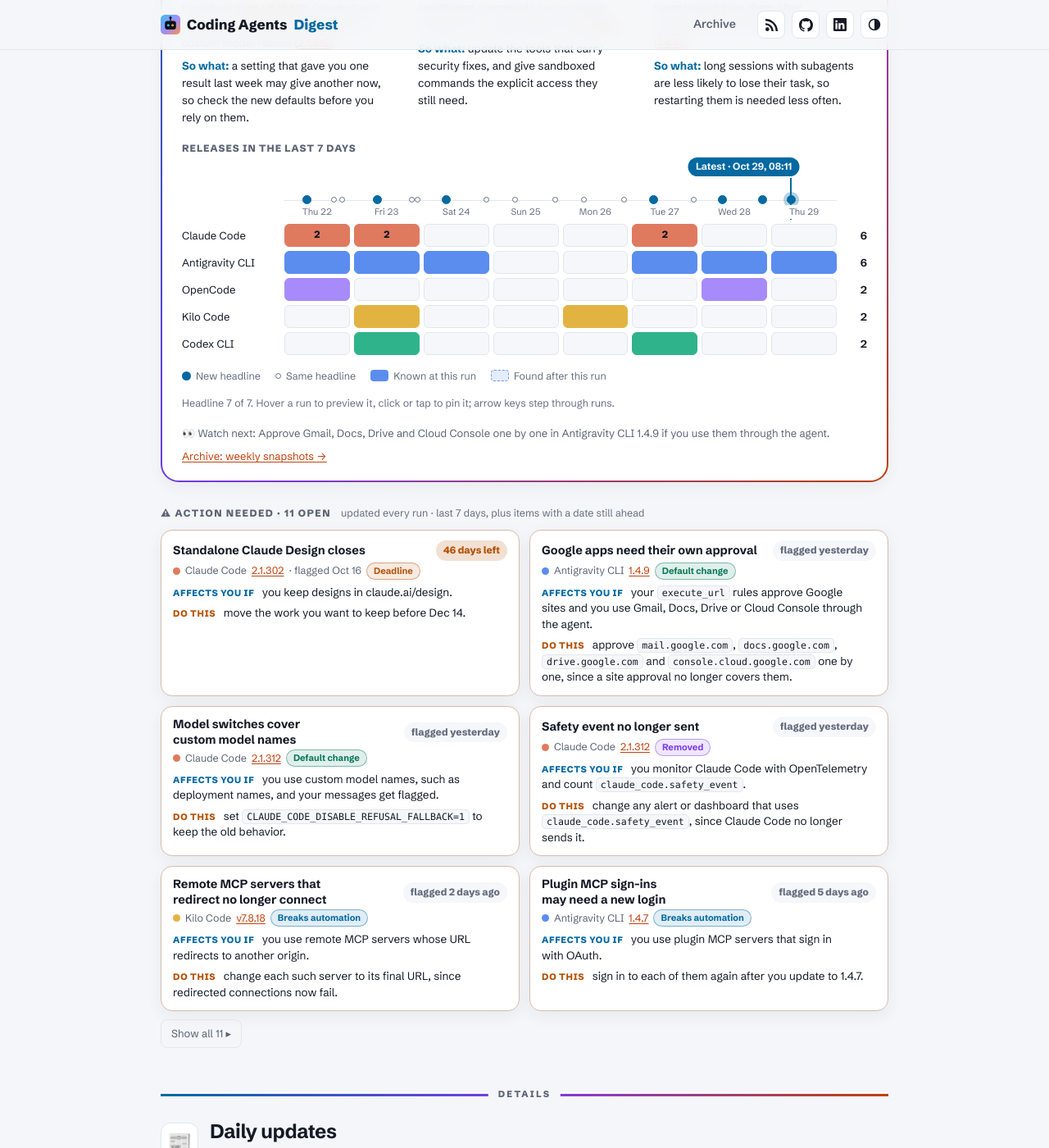
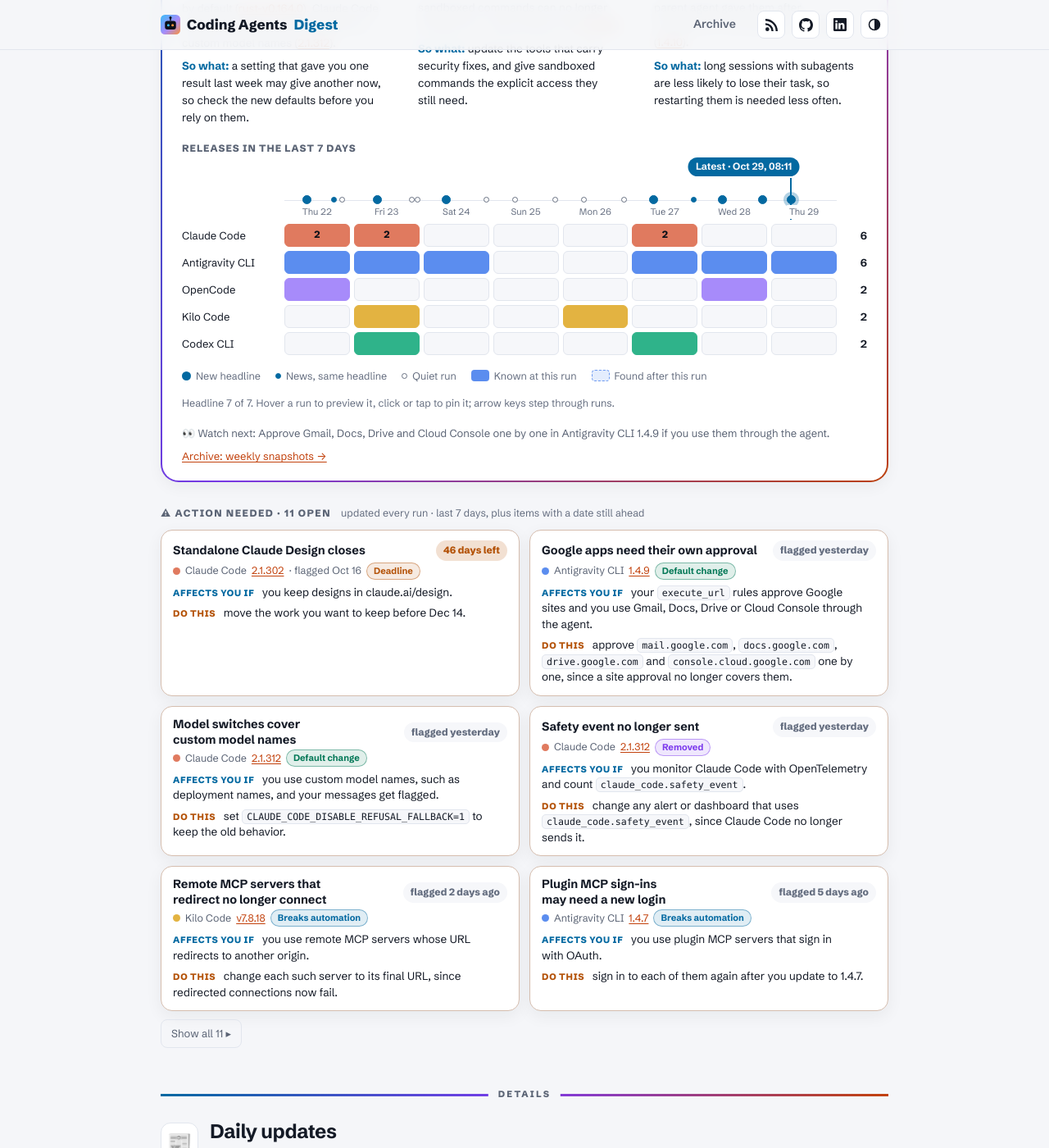
Before and after one commit to IbrahimSobh/coding-agents-digest, a Jekyll site: the page built from docs/index.html, in a window 1280 px wide and 1400 px high, scrolled down 802 px. Shown: the whole window at 82% size. Built offline with Jekyll 4.4.1, drawn with Linux system fonts in a browser that asks for light colours.

Commit message:
Brief replay: three ball types (new headline, news, quiet run)
- Large solid ball: the run wrote a new headline.
- Small solid ball: the run found new releases, but kept the headline.
- Small empty ball: quiet run, no new releases (from the check entry's
  quiet flag, matched by run time).
The legend and each ball's screen-reader label name the type.

Co-Authored-By: Claude Opus 5.5 <noreply@anthropic.com>

```diff
--- a/docs/_includes/brief.html
+++ b/docs/_includes/brief.html
@@ -46,11 +46,11 @@
         {% endfor %}
         <div class="rg-over" aria-hidden="true" hidden><i class="rg-shade"></i><b class="rg-cur"><em></em></b></div>
       </div>
-      <div class="rg-key"><span><i class="kd" aria-hidden="true"></i>New headline</span><span><i class="ks" aria-hidden="true"></i>Same headline</span><span><i class="kb" aria-hidden="true"></i>Known at this run</span><span><i class="kl" aria-hidden="true"></i>Found after this run</span></div>
+      <div class="rg-key"><span><i class="kd" aria-hidden="true"></i>New headline</span><span><i class="kn" aria-hidden="true"></i>News, same headline</span><span><i class="ks" aria-hidden="true"></i>Quiet run</span><span><i class="kb" aria-hidden="true"></i>Known at this run</span><span><i class="kl" aria-hidden="true"></i>Found after this run</span></div>
       <p class="rg-cap" id="rpCap" hidden><span id="rpMsg" aria-live="polite"></span> <button type="button" class="rg-back" id="rpBack" hidden>Back to latest</button></p>
       <script type="application/json" id="rpData">{"start": {{ start_day | jsonify }},
         "runs": [{% assign first = true %}{% for x in site.data.headlines %}{% assign xd = x.updated | slice: 0, 10 %}{% if xd >= start_day %}{% unless first %},{% endunless %}{% assign first = false %}{"at": {{ x.updated | jsonify }}, "h": {{ x.headline | jsonify }}}{% endif %}{% endfor %}],
-        "seen": [{% assign first = true %}{% assign digs = site.pages | where_exp: "p", "p.path contains 'digests/'" %}{% for p in digs %}{% assign pd = p.date | date: "%Y-%m-%d" %}{% if pd >= start_day %}{% assign tparts = p.content | split: "releases/tag/" %}{% assign ptags = "" %}{% for x in tparts offset: 1 %}{% assign tg = x | split: ")" | first | split: '"' | first | strip %}{% assign ptags = ptags | append: tg | append: " " %}{% endfor %}{% unless first %},{% endunless %}{% assign first = false %}{"at": {{ p.date | date: "%Y-%m-%dT%H:%M" | jsonify }}, "tags": {{ ptags | strip | jsonify }}}{% endif %}{% endfor %}]}</script>
+        "seen": [{% assign first = true %}{% assign digs = site.pages | where_exp: "p", "p.path contains 'digests/'" %}{% for p in digs %}{% assign pd = p.date | date: "%Y-%m-%d" %}{% if pd >= start_day %}{% assign tparts = p.content | split: "releases/tag/" %}{% assign ptags = "" %}{% for x in tparts offset: 1 %}{% assign tg = x | split: ")" | first | split: '"' | first | strip %}{% assign ptags = ptags | append: tg | append: " " %}{% endfor %}{% unless first %},{% endunless %}{% assign first = false %}{"at": {{ p.date | date: "%Y-%m-%dT%H:%M" | jsonify }}, "q": {% if p.quiet %}true{% else %}false{% endif %}, "tags": {{ ptags | strip | jsonify }}}{% endif %}{% endfor %}]}</script>
     </div>
     <div class="hero-foot"><span>👀 Watch next: {{ b.watch_next | markdownify | remove: "<p>" | remove: "</p>" | strip }}</span><a href="{{ '/briefs/' | relative_url }}">Archive: weekly snapshots →</a></div>
   </div></div>
--- a/docs/assets/replay.js
+++ b/docs/assets/replay.js
@@ -36,14 +36,20 @@
     return k;
   }
 
-  // One button per run; big dots where the headline changed
+  // Quiet runs: the check entry written at the same minute says quiet: true
+  var quiet={};
+  seen.forEach(function(s){quiet[s.at]=s.q});
+  // One button per run: big dot = new headline, small solid = news with the same headline,
+  // small empty = quiet run (no new releases)
+  var kind=runs.map(function(r,i){return ver[i]!==(ver[i-1]||0)?'ch':quiet[local(r.at)]===false?'nw':'qt'});
+  var kindLabel={ch:'new headline',nw:'new releases, same headline',qt:'quiet run'};
   var dots=runs.map(function(r,i){
     var b=document.createElement('button');
     b.type='button';
-    b.className='rg-dot'+(ver[i]!==(ver[i-1]||0)?' ch':'');
+    b.className='rg-dot '+kind[i];
     b.style.left=pos(r.at)+'%';
     b.tabIndex=i===last?0:-1;
-    b.setAttribute('aria-label','Run '+label(r.at)+(i===last?' (latest)':''));
+    b.setAttribute('aria-label','Run '+label(r.at)+', '+kindLabel[kind[i]]+(i===last?' (latest)':''));
     b.onfocus=function(){show(i)};
     b.onclick=function(e){e.stopPropagation();pin(i===pinned?null:i)};
     track.appendChild(b);
--- a/docs/assets/style.css
+++ b/docs/assets/style.css
@@ -94,6 +94,7 @@ a.tbtn:hover{border-color:var(--muted)}
 .rg-dot{position:absolute;bottom:-9px;width:18px;height:18px;margin-left:-9px;padding:0;border:0;background:none;cursor:pointer;z-index:4;border-radius:50%}
 .rg-dot::before{content:"";position:absolute;inset:5.5px;border-radius:50%;background:var(--card);border:1.5px solid var(--soft);transition:opacity .16s,box-shadow .16s}
 .rg-dot.ch::before{inset:3.5px;background:var(--cyan);border-color:var(--cyan)}
+.rg-dot.nw::before{background:var(--cyan);border-color:var(--cyan)}
 .rg-dot.fut::before{opacity:.35}
 .rg-dot[aria-pressed="true"]::before{box-shadow:0 0 0 4px color-mix(in srgb,var(--cyan) 30%,transparent)}
 .rg-over{grid-row:1/-1;grid-column:2/10;position:relative;align-self:stretch;pointer-events:none}
@@ -106,6 +107,7 @@ a.tbtn:hover{border-color:var(--muted)}
 .rg-key span{display:inline-flex;align-items:center;gap:6px}
 .rg-key i{flex:none}
 .rg-key .kd{width:11px;height:11px;border-radius:50%;background:var(--cyan)}
+.rg-key .kn{width:7px;height:7px;border-radius:50%;border:1.5px solid var(--cyan);background:var(--cyan)}
 .rg-key .ks{width:7px;height:7px;border-radius:50%;border:1.5px solid var(--soft);background:var(--card)}
 .rg-key .kb{width:22px;height:14px;border-radius:4px;background:#5b8def}
 .rg-key .kl{width:22px;height:14px;border-radius:4px;border:1.5px dashed color-mix(in srgb,#5b8def 85%,transparent);background:color-mix(in srgb,#5b8def 16%,transparent)}
```
